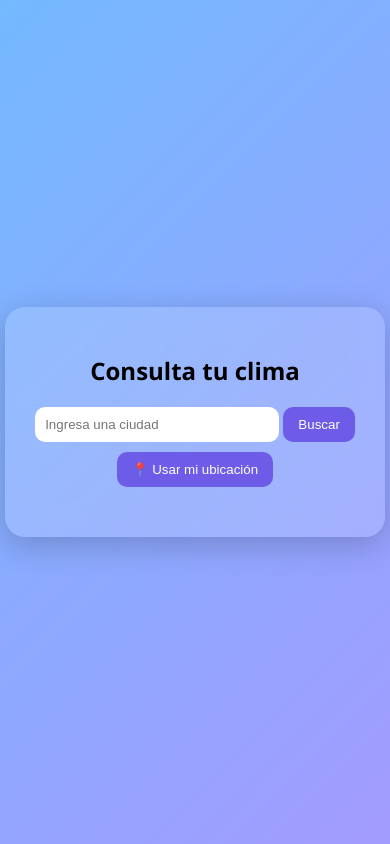
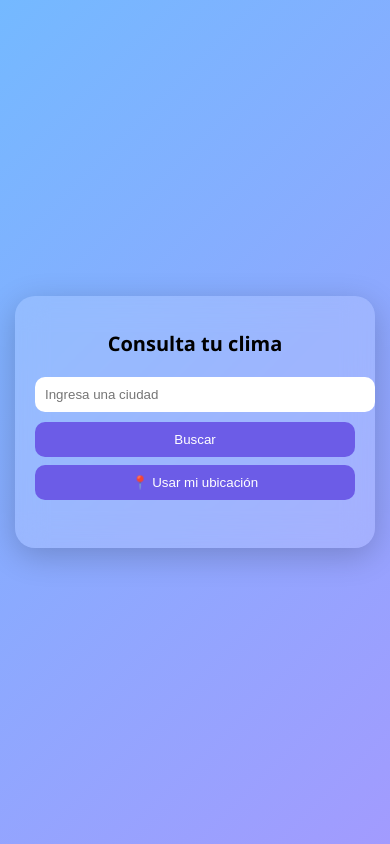
Before and after one commit to gusluzard/weather-app, a plain HTML site: page index.html in a window 390 px wide. Drawn offline with Linux system fonts and the light colour scheme.

Commit message:
responsive fix mobile

```diff
--- a/style.css
+++ b/style.css
@@ -16,7 +16,8 @@ backdrop-filter: blur(15px);
 padding:30px;
 border-radius:20px;
 text-align:center;
-width:320px;
+width:90%;
+max-width: 320px;
 box-shadow: 0 8px 32px rgba(0,0,0,0.2);
 color: inherit;
 }
@@ -74,3 +75,30 @@ animation: float 2s ease-in-out infinite;
 50%{transform: translateY(-10px);}
 100%{transform: translateY(0);}
 }
+
+@media (max-width: 480px){
+
+.container{
+width: 90%;
+padding: 20px;
+}
+
+h1{
+font-size: 20px;
+}
+
+input{
+width: 100%;
+margin-bottom: 10px;
+}
+
+button{
+width: 100%;
+margin-bottom: 8px;
+}
+
+.weather-icon{
+width: 80px;
+}
+
+}
```
